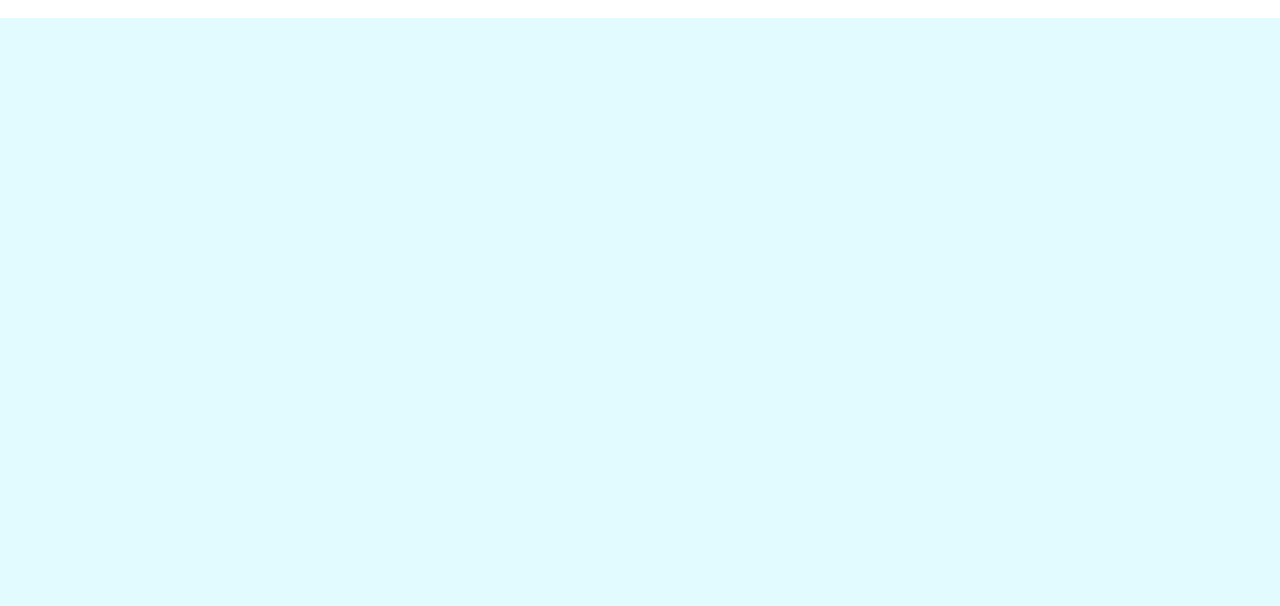
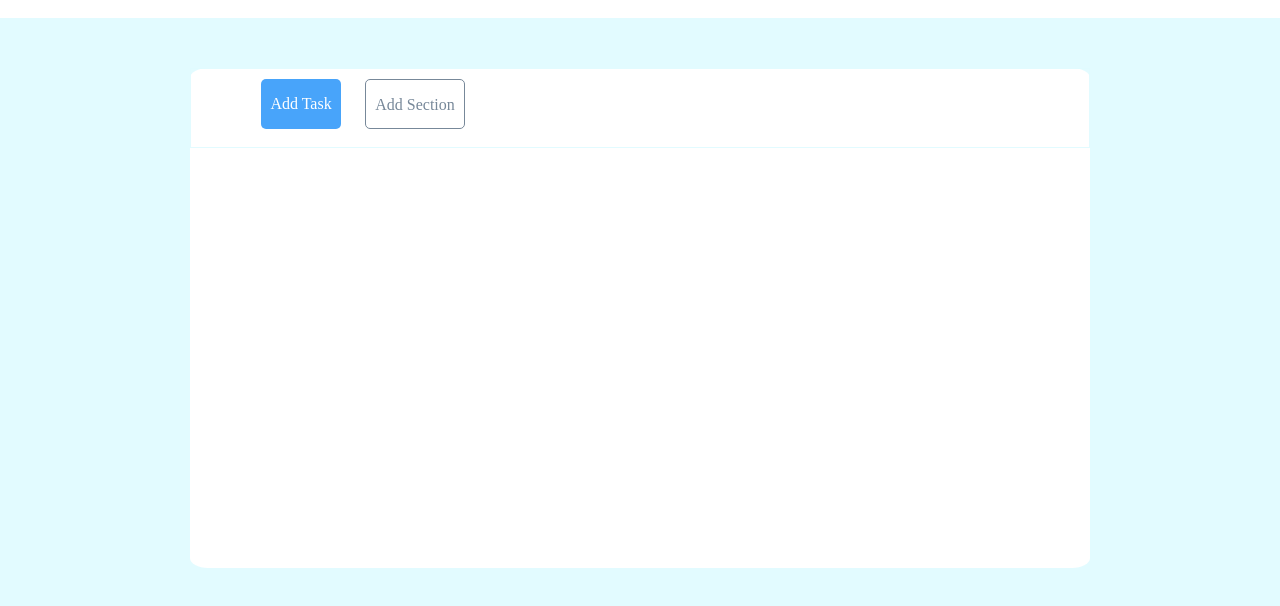
Before and after one commit to santocaridi99/html-css-toboolist, a plain HTML site: page index.html in a window 1280 px wide. Shown: the part 68-674 px from the top of the page. Drawn offline with Linux system fonts and the light colour scheme.

Commit message:
dimenticato stage index

```diff
--- a/index.html
+++ b/index.html
@@ -11,6 +11,7 @@
     <link href="https://fonts.googleapis.com/css2?family=Roboto&display=swap" rel="stylesheet">
 </head>
 <body>
+    <!-- header inserisco logo toboolist -->
     <header>
         <div class="line-logo">
 
@@ -20,14 +21,20 @@
         </div>
 
     </header>
-    <nav>
+
+    <div class="contenitore">
+
+        <div class="navigazione">
+            <div id="speciale1">Add Task</div>
+            <div id="speciale2">Add Section</div>
+        </div>
 
 
-    </nav>
 
-    <main>
+       <main>
 
 
-    </main>
+       </main>
+    </div>
 </body>
 </html>
```
